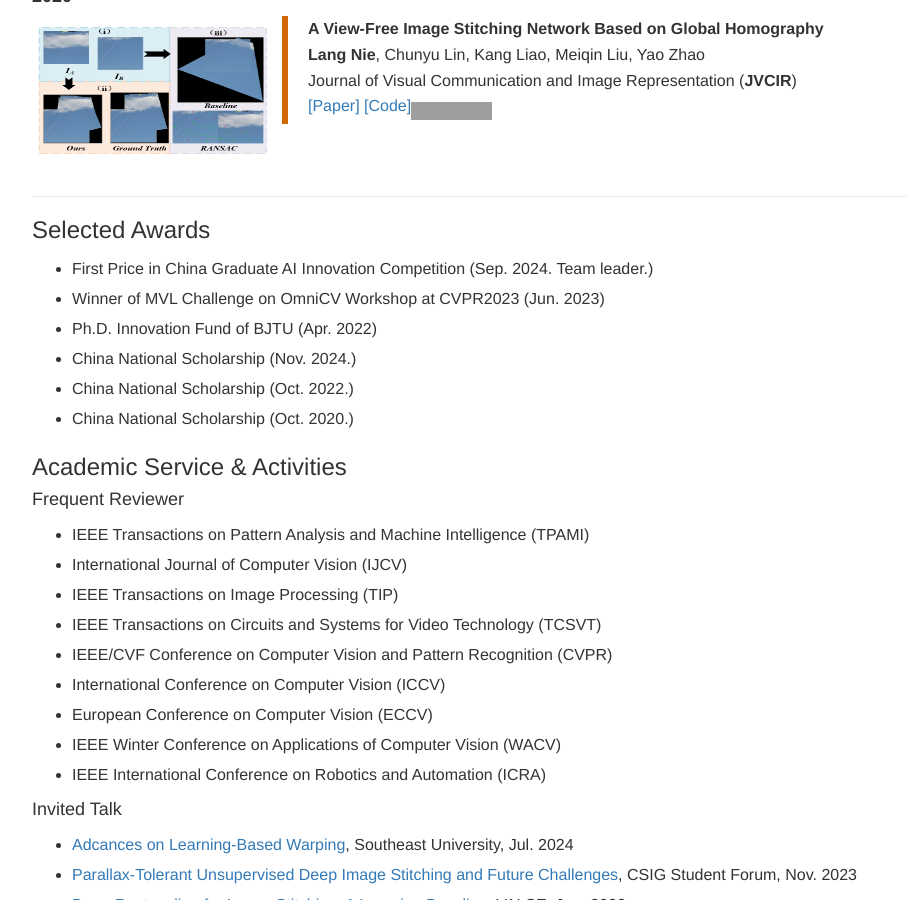
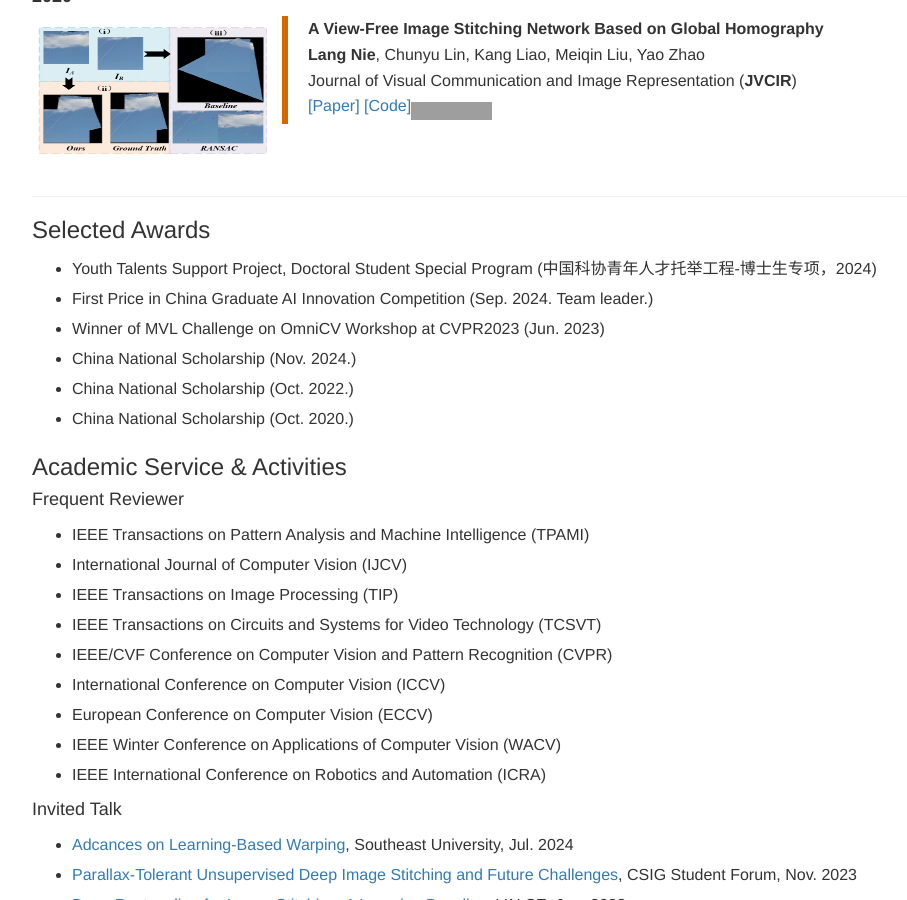
Before and after one commit to nie-lang/nie-lang.github.io, a Jekyll site: the page built from index.html, in a window 1280 px wide and 900 px high, scrolled down 6091 px. Shown: the whole window, without its empty margins (108-1015 px from the left). Built offline with Jekyll 4.4.1, drawn with Linux system fonts in a browser that asks for light colours; nearby versions of some CDN libraries; library files that are not in the unit come from our copies; grey boxes are pictures that could not be loaded.

Commit message:
Update award.html

```diff
--- a/_includes/award.html
+++ b/_includes/award.html
@@ -4,9 +4,10 @@
 		Selected Awards
 	</h3>
 	<ul >
+		<li>Youth Talents Support Project, Doctoral Student Special Program (中国科协青年人才托举工程-博士生专项，2024)</li>
 		<li>First Price in China Graduate AI Innovation Competition (Sep. 2024. Team leader.) </li>
 		<li>Winner of MVL Challenge on OmniCV Workshop at CVPR2023 (Jun. 2023) </li>
-		<li>Ph.D. Innovation Fund of BJTU (Apr. 2022)</li>
+		<!--<li>Ph.D. Innovation Fund of BJTU (Apr. 2022)</li>-->
 		<li>China National Scholarship (Nov. 2024.)</li>
 		<li>China National Scholarship (Oct. 2022.)</li>
 		<li>China National Scholarship (Oct. 2020.)</li>
```
